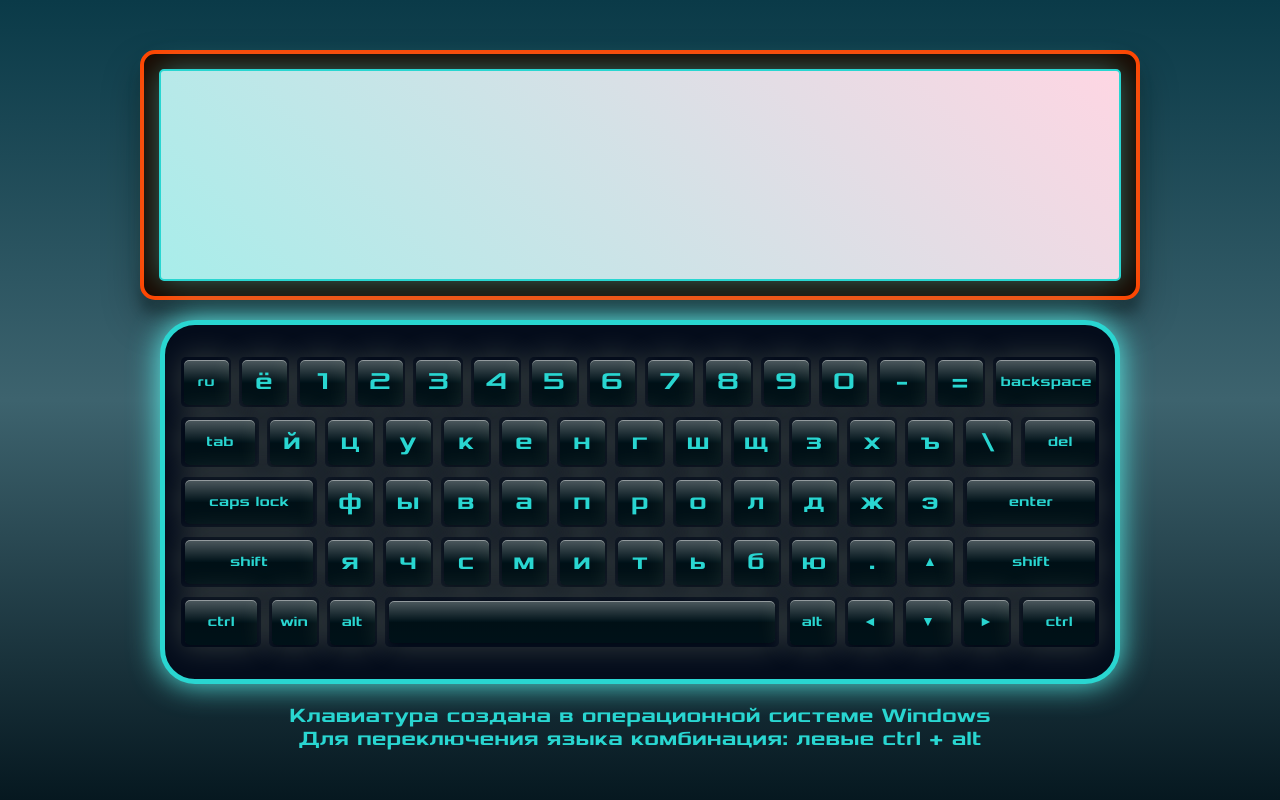
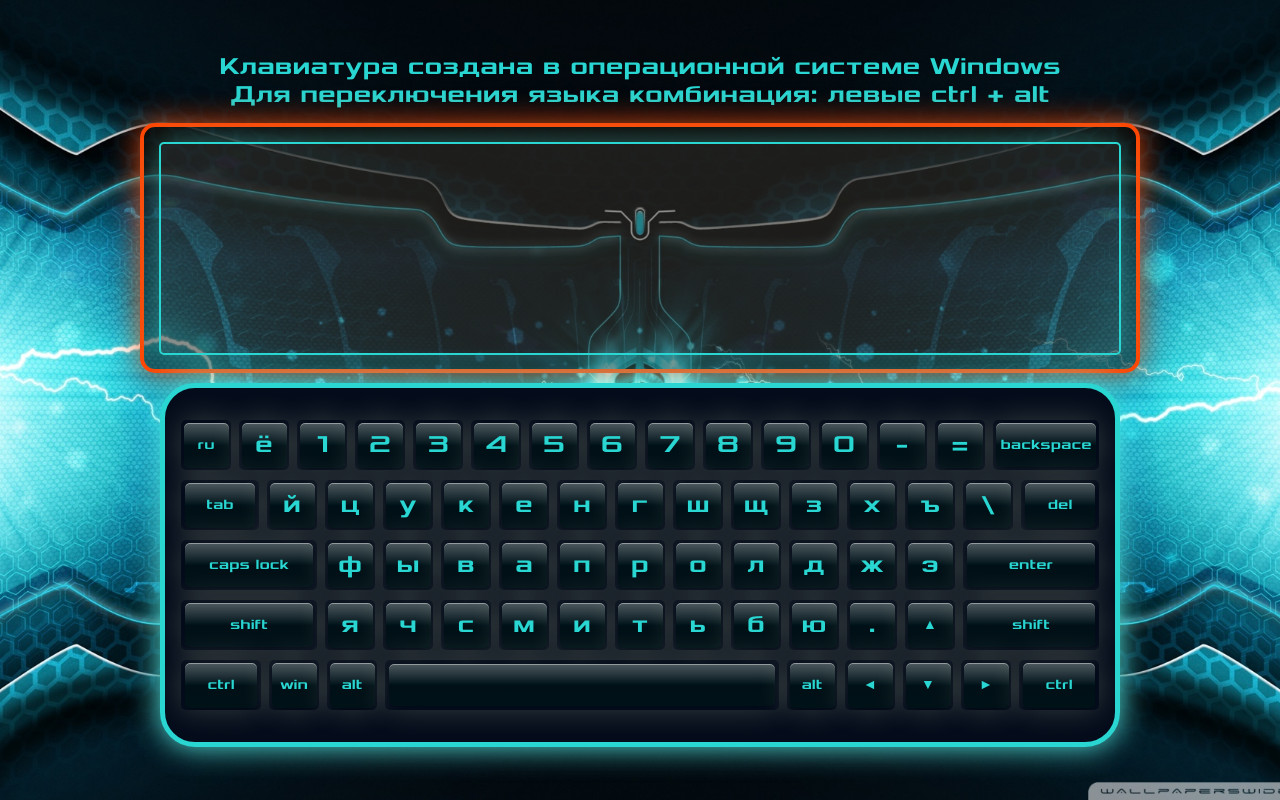
Before and after one commit to antasth/Virtual-keyboard, a website with bundled scripts: page index.html in a window 1280 px wide. Built offline with nearby package versions, Linux system fonts and the light colour scheme.

Commit message:
feat: add background picture

```diff
--- a/index.js
+++ b/index.js
@@ -28,17 +28,17 @@ document.addEventListener('click', () => {
   textArea.focus();
 });
 
-body.append(content);
-frame.append(textArea);
-content.append(frame, keyboard);
-
 const osText = document.createElement('h3');
 osText.classList.add('body-description');
 osText.innerText = 'Клавиатура создана в операционной системе Windows';
 const languageText = document.createElement('h3');
 languageText.classList.add('body-language');
 languageText.innerText = 'Для переключения языка комбинация: левыe ctrl + alt';
+
 body.append(osText, languageText);
+body.append(content);
+frame.append(textArea);
+content.append(frame, keyboard);
 
 const createKeyboard = (buttonsArray) => {
   for (let i = 1; i <= 5; i += 1) {
--- a/styles/styles.css
+++ b/styles/styles.css
@@ -16,12 +16,9 @@
 }
 
 body {
-  background: linear-gradient(
-    0deg,
-    rgb(6, 24, 32),
-    rgb(61, 99, 110),
-    rgb(10, 58, 72)
-  );
+  background-image: url(../assets/back1.jpg);
+  background-position: center;
+  background-size: cover;
   min-height: 100vh;
   display: flex;
   flex-direction: column;
@@ -31,7 +28,7 @@ body {
 .body-description,
 .body-language {
   font-family: 'Xolonium';
-  font-size: 20px;
+  font-size: 24px;
   color: #29d6d1;
 }
 .content {
@@ -42,11 +39,11 @@ body {
 .frame {
   display: flex;
   justify-content: center;
-  background-color: #190900;
+  margin-top: 15px;
+  background-color: rgba(25, 9, 0, 0.5);
   border-radius: 15px;
   border: 4px solid orangered;
-  box-shadow: rgba(0, 0, 0, 0.3) 0px 19px 38px,
-    rgba(0, 0, 0, 0.22) 0px 15px 12px;
+  box-shadow: 0 0px 30px rgba(255, 69, 0, 0.8);
   height: 250px;
 }
 .text-area {
@@ -58,13 +55,13 @@ body {
   outline: none;
   font-family: 'Xolonium';
   font-weight: bold;
-  font-size: 32px;
-  letter-spacing: 0.2rem;
+  font-size: 40px;
+  letter-spacing: 0.4rem;
   border: 2px solid #29d6d1;
   border-radius: 5px;
   box-shadow: 0 0px 30px rgba(93, 255, 247, 0.4);
-  background: linear-gradient(45deg, #a8edea, #fed6e3);
-  color: orangered;
+  background: rgba(178, 235, 234, 0.1);
+  color: #31f5ee;
 }
 .text-area:focus {
   outline: none;
@@ -80,7 +77,8 @@ body {
   border: 5px solid #29d6d1;
   box-shadow: 0 0px 30px rgba(93, 255, 247, 0.9);
   border-radius: 35px;
-  margin: 20px;
+  margin: 15px 20px 0;
+  margin-top: 10px;
 }
 .keyboard__row {
   display: flex;
@@ -101,7 +99,7 @@ body {
 }
 
 .button:hover {
-  box-shadow: 0 0px 30px rgba(217, 96, 0, 0.8);
+  box-shadow: 0 0px 30px rgba(255, 69, 0, 0.8);;
 }
 .button:active {
   top: 0.1em;
```
Also changed, not shown: assets/back1.jpg (added).
